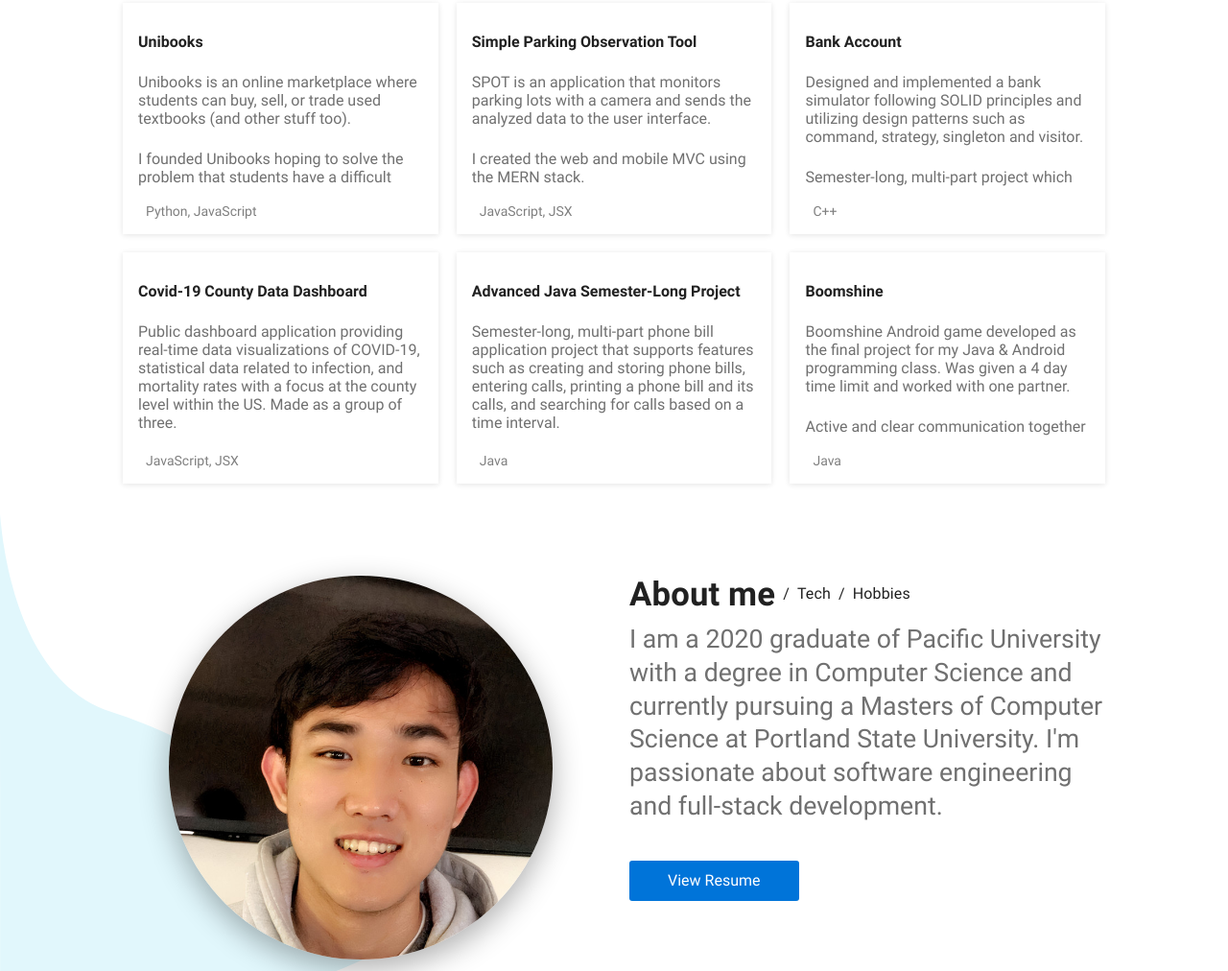
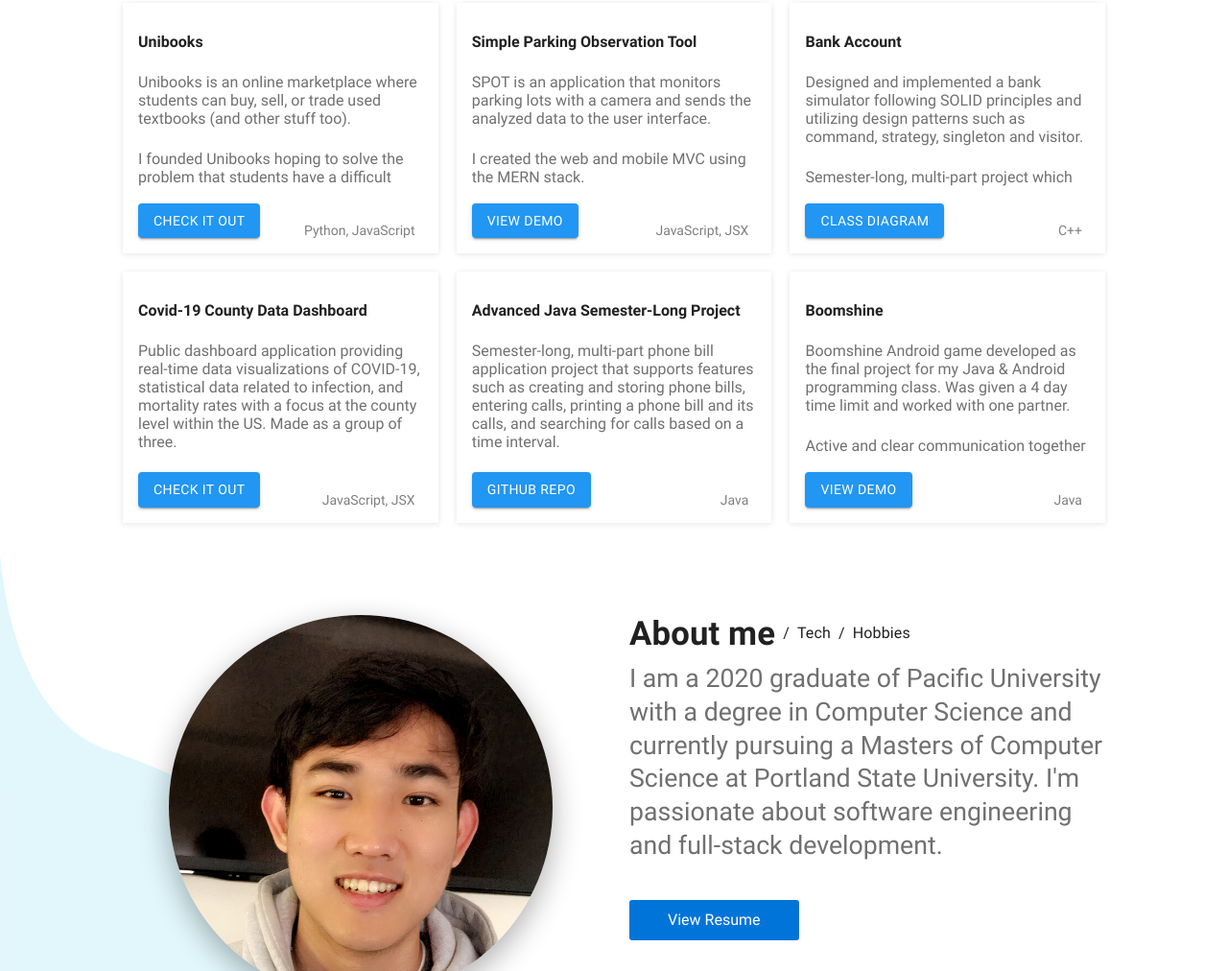
Before and after one commit to forbesmiyasato/Personal-Resume-Website, a Gatsby site: page / in a window 1280 px wide. Shown: the part 956-1968 px from the top of the page at 96% size. Built offline with nearby package versions, Linux system fonts and the light colour scheme; Gatsby itself is replaced by a stand-in of ours.

Commit message:
added button text and href

```diff
--- a/src/components/common/Card/index.js
+++ b/src/components/common/Card/index.js
@@ -7,7 +7,5 @@ export const Card = styled.div`
 `;
 
 export const TitleWrap = styled.div`
-  display: flex;
-  flex-direction: row;
-  justify-content: space-between;
+  display: inline-block;
 `;
--- a/src/components/landing/Projects/Projects/BankAccount.md
+++ b/src/components/landing/Projects/Projects/BankAccount.md
@@ -3,6 +3,8 @@ title: Bank Account
 date: "10-21-2020"
 languages: "C++"
 order: 3
+button: "Class Diagram"
+href: "/files/Bank_UML.pdf"
 ---
 
 Designed and implemented a bank simulator following SOLID principles and utilizing design patterns such as
--- a/src/components/landing/Projects/Projects/Boomshine.md
+++ b/src/components/landing/Projects/Projects/Boomshine.md
@@ -3,6 +3,8 @@ title: Boomshine
 date: "10-21-2020"
 languages: "Java"
 order: 6
+button: "View Demo"
+href: "https://drive.google.com/file/d/1ykTlg7kum8lAwupLQby3__j0EbKFE0ml/view?usp=sharing"
 ---
 
 Boomshine Android game developed as the final project for my Java & Android programming class. Was given a 4 day time limit and worked with one partner.
--- a/src/components/landing/Projects/Projects/FrontEnd.md
+++ b/src/components/landing/Projects/Projects/FrontEnd.md
@@ -3,6 +3,10 @@ title: Covid-19 County Data Dashboard
 date: "10-21-2020"
 languages: "JavaScript, JSX"
 order: 4
+button: "Check it out"
+href: "https://serene-brushlands-80036.herokuapp.com/"
 ---
 
 Public dashboard application providing real-time data visualizations of COVID-19, statistical data related to infection, and mortality rates with a focus at the county level within the US. Made as a group of three.
+
+Hosted on Heroku Free Dyno, initial load takes a while.
--- a/src/components/landing/Projects/Projects/JavaSummer.md
+++ b/src/components/landing/Projects/Projects/JavaSummer.md
@@ -3,6 +3,8 @@ title: Advanced Java Semester-Long Project
 date: "10-21-2020"
 languages: "Java"
 order: 5
+button: "Github Repo"
+href: "https://github.com/forbesmiyasato/PortlandStateJavaSummer2020"
 ---
 
 Semester-long, multi-part phone bill application project that supports features such as creating and storing
--- a/src/components/landing/Projects/Projects/SPOT.md
+++ b/src/components/landing/Projects/Projects/SPOT.md
@@ -3,6 +3,8 @@ title: Simple Parking Observation Tool
 date: "10-21-2020"
 languages: "JavaScript, JSX"
 order: 2
+button: "View Demo"
+href: "https://drive.google.com/file/d/1VUJ0MA52Qic0hfVtEmGZjFfhAdsruZpb/view?usp=sharing"
 ---
 
 SPOT is an application that monitors parking lots with a camera and sends the analyzed data to the user interface.
--- a/src/components/landing/Projects/Projects/Unibooks.md
+++ b/src/components/landing/Projects/Projects/Unibooks.md
@@ -3,6 +3,8 @@ title: Unibooks
 date: "10-21-2020"
 languages: "Python, JavaScript"
 order: 1
+button: "Check it out"
+href: "https://unibooks.io"
 ---
 
 Unibooks is an online marketplace where students can buy, sell, or trade used textbooks (and other stuff too).
--- a/src/components/landing/Projects/index.jsx
+++ b/src/components/landing/Projects/index.jsx
@@ -3,7 +3,8 @@ import { useStaticQuery, graphql } from "gatsby";
 import { ThemeContext } from "providers/ThemeProvider";
 import { Container, Card, TitleWrap } from "components/common";
 import { Wrapper, Grid, Item, Content, Stats, Languages } from "./styles";
-import "./project.scss"
+import Button from "@material-ui/core/Button";
+import "./project.scss";
 
 export const Projects = () => {
     const { theme } = useContext(ThemeContext);
@@ -18,6 +19,8 @@ export const Projects = () => {
                         frontmatter {
                             title
                             languages
+                            button
+                            href
                         }
                         excerpt
                         html
@@ -37,17 +40,35 @@ export const Projects = () => {
                         <Card theme={theme}>
                             <Content>
                                 <h4>{edge.node.frontmatter.title}</h4>
-                                <div className='project-content' dangerouslySetInnerHTML={{ __html: edge.node.html}}></div>
+                                <div
+                                    className="project-content"
+                                    dangerouslySetInnerHTML={{
+                                        __html: edge.node.html,
+                                    }}
+                                ></div>
                             </Content>
+                            <div className="project-footer">
+                                <a
+                                    href={edge.node.frontmatter.href}
+                                    target="_blank"
+                                >
+                                    <Button variant="contained" color="primary">
+                                        {edge.node.frontmatter.button}
+                                    </Button>
+                                </a>
                                 <TitleWrap>
                                     <Stats theme={theme}>
                                         <Languages>
                                             <span>
-                                            {edge.node.frontmatter.languages}
+                                                {
+                                                    edge.node.frontmatter
+                                                        .languages
+                                                }
                                             </span>
                                         </Languages>
                                     </Stats>
                                 </TitleWrap>
+                            </div>
                         </Card>
                     </Item>
                 ))}
--- a/src/components/landing/Projects/project.scss
+++ b/src/components/landing/Projects/project.scss
@@ -8,7 +8,7 @@
 
     &::-webkit-scrollbar {
         width: 1rem;
-        -webkit-overflow-scrolling: auto
+        -webkit-overflow-scrolling: auto;
     }
 
     &::-webkit-scrollbar-track {
@@ -26,3 +26,9 @@
         background-color: #a8bbbf;
     }
 }
+
+.project-footer {
+    display: flex;
+    align-items: flex-end;
+    justify-content: space-between;
+}
--- a/src/components/landing/Skills/technologies.js
+++ b/src/components/landing/Skills/technologies.js
@@ -2,7 +2,6 @@ import React, { useContext, useState } from "react";
 import { ThemeContext } from "providers/ThemeProvider";
 import technologies from "./technologies.json";
 import learn from "./learnTech.json";
-import { MuiThemeProvider, createMuiTheme } from "@material-ui/core/styles";
 import Typography from "@material-ui/core/Typography";
 import PropTypes from "prop-types";
 import { makeStyles, useTheme } from "@material-ui/core/styles";
@@ -12,14 +11,6 @@ import Tab from "@material-ui/core/Tab";
 import Box from "@material-ui/core/Box";
 import SwipeableViews from "react-swipeable-views";
 import Tooltip from "@material-ui/core/Tooltip";
-
-const customTheme = createMuiTheme({
-    palette: {
-        primary: {
-            main: "#2196f3",
-        },
-    },
-});
 
 function TabPanel(props) {
     const { children, value, index, ...other } = props;
@@ -85,7 +76,6 @@ const Technologies = () => {
     };
 
     return (
-        <MuiThemeProvider theme={customTheme}>
             <div className={classes.root}>
                 <AppBar position="static" color="default">
                     <Tabs
@@ -131,7 +121,6 @@ const Technologies = () => {
                     </TabPanel>
                 </SwipeableViews>
             </div>
-        </MuiThemeProvider>
     );
 };
 
--- a/src/pages/index.js
+++ b/src/pages/index.js
@@ -1,9 +1,20 @@
-import React from 'react';
-import { Layout, SEO } from 'components/common';
-import { Intro, Skills, Contact, Projects } from 'components/landing';
-import './index.scss'
+import React from "react";
+import { Layout, SEO } from "components/common";
+import { Intro, Skills, Contact, Projects } from "components/landing";
+import { MuiThemeProvider, createMuiTheme } from "@material-ui/core/styles";
+import "./index.scss";
+
+
+const customTheme = createMuiTheme({
+  palette: {
+      primary: {
+          main: "#2196f3",
+      },
+  },
+});
 
 export default () => (
+    <MuiThemeProvider theme={customTheme}>
         <Layout>
             <SEO />
             <Intro />
@@ -11,4 +22,5 @@ export default () => (
             <Skills />
             <Contact />
         </Layout>
+    </MuiThemeProvider>
 );
```
Also changed, not shown: static/files/github.svg (deleted), 1 other file. Lines whose indentation alone changed are shown as unchanged.
